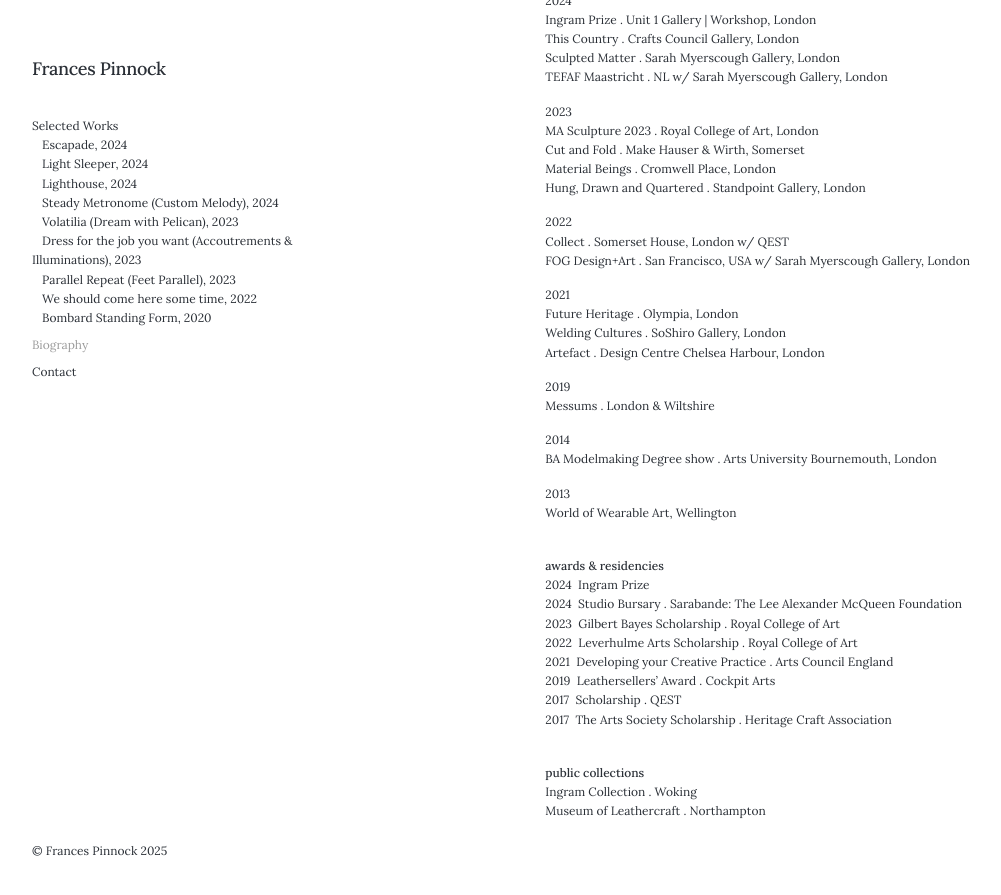
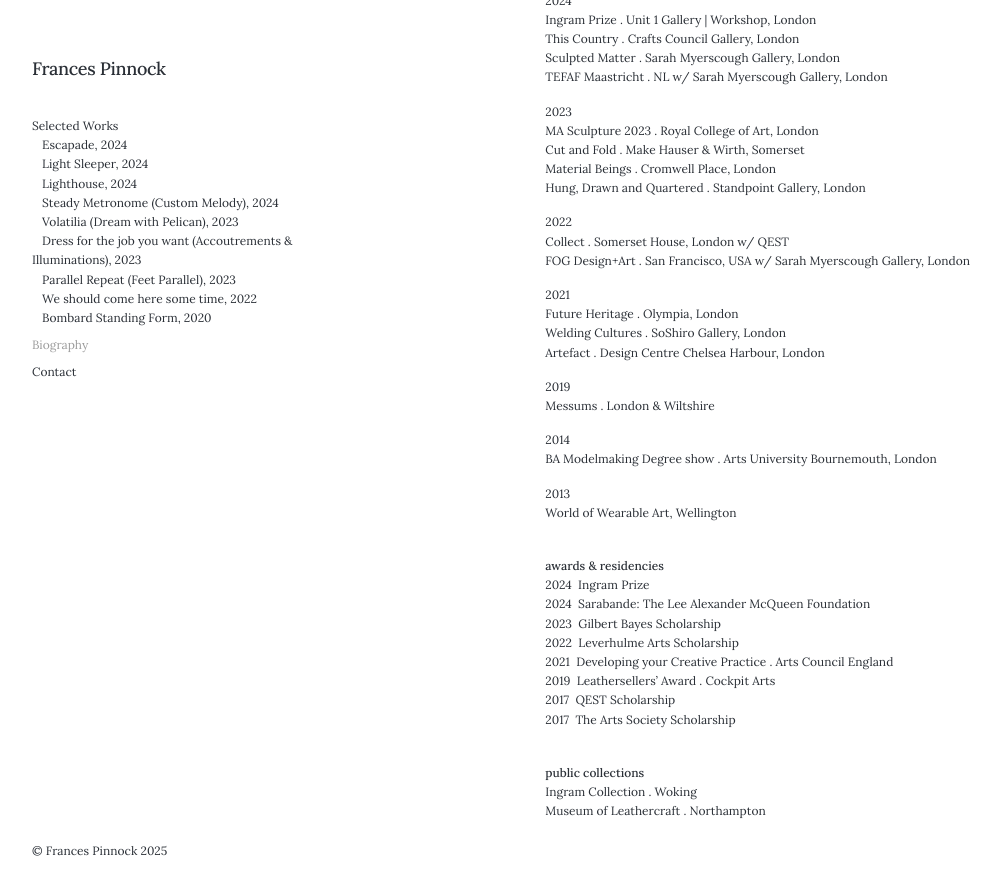
Before and after one commit to francespinnock/francespinnock.github.io, a Jekyll site: the page built from _pages/bio.md, in a window 1280 px wide and 900 px high, scrolled down 509 px. Shown: the top 895 px of the window, without its empty margins (28-1029 px from the left). Built offline with Jekyll 4.4.1, drawn with Linux system fonts in a browser that asks for light colours; nearby versions of some CDN libraries; some web fonts are replaced.

Commit message:
Update bio.md

```diff
--- a/_pages/bio.md
+++ b/_pages/bio.md
@@ -60,13 +60,13 @@ World of Wearable Art, Wellington
 
 **awards & residencies**
 2024&nbsp;&nbsp;Ingram Prize
-2024&nbsp;&nbsp;Studio Bursary . Sarabande: The Lee Alexander McQueen Foundation
-2023&nbsp;&nbsp;Gilbert Bayes Scholarship . Royal College of Art
-2022&nbsp;&nbsp;Leverhulme Arts Scholarship . Royal College of Art
+2024&nbsp;&nbsp;Sarabande: The Lee Alexander McQueen Foundation
+2023&nbsp;&nbsp;Gilbert Bayes Scholarship
+2022&nbsp;&nbsp;Leverhulme Arts Scholarship
 2021&nbsp;&nbsp;Developing your Creative Practice . Arts Council England
 2019&nbsp;&nbsp;Leathersellers’ Award . Cockpit Arts
-2017&nbsp;&nbsp;Scholarship . QEST
-2017&nbsp;&nbsp;The Arts Society Scholarship . Heritage Craft Association
+2017&nbsp;&nbsp;QEST Scholarship
+2017&nbsp;&nbsp;The Arts Society Scholarship
 <br />
 
 **public collections**
```
